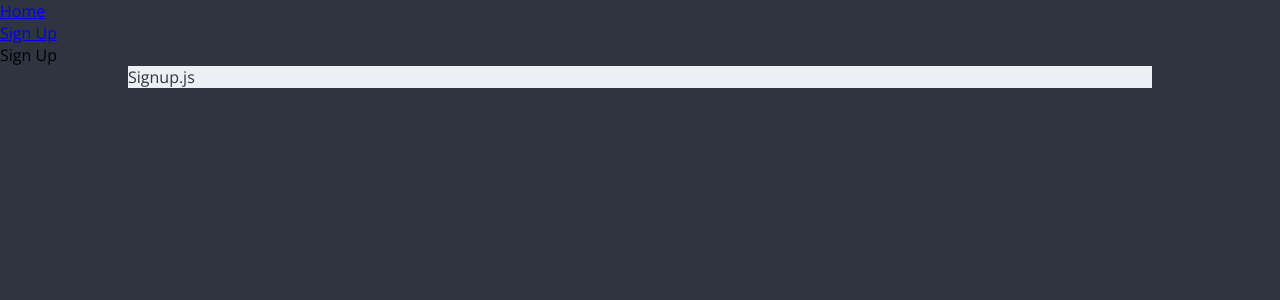
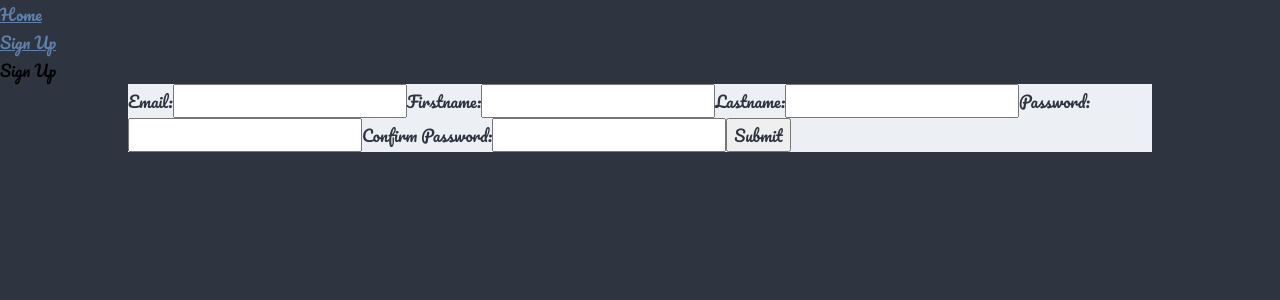
Before and after one commit to KenleyArai/TApp, a Next.js app in the folder tellus_frontend/: page /signup in a window 1280 px wide. Shown: the top 300 px of the page. Built offline with nearby package versions, Linux system fonts and the light colour scheme.

Commit message:
Signup now properly displays server error messages

```diff
--- a/tellus_frontend/components/Meta.jsx
+++ b/tellus_frontend/components/Meta.jsx
@@ -7,7 +7,7 @@ export default () => (
       <meta name="viewport" content="width=device-width, initial-scale=1" />
       <meta charSet="utf-8" />
       <link
-        href="https://fonts.googleapis.com/css?family=Open+Sans&display=swap"
+        href="https://fonts.googleapis.com/css?family=Open+Sans|Pacifico&display=swap"
         rel="stylesheet"
       />
     </Head>
@@ -35,7 +35,9 @@ export default () => (
       hr {
         margin: 0;
         padding: 0;
+        font-family: "Pacifico", cursive;
       }
+
       body {
         background-color: #2e3440;
       }
--- a/tellus_frontend/components/Navbar.jsx
+++ b/tellus_frontend/components/Navbar.jsx
@@ -29,6 +29,13 @@ const Navbar = ({ links }) => {
           Welcome {firstname} {lastname},{" "}
           <a onClick={() => signout(setUser)}>{"Sign Out"}</a>
         </li>
+        <style jsx>{`
+          a {
+            color: #5e81ac;
+            text-decoration: underline;
+            cursor: pointer;
+          }
+        `}</style>
       </ul>
     );
   }
@@ -44,6 +51,13 @@ const Navbar = ({ links }) => {
           <a>{"Sign Up"}</a>
         </Link>
       </li>
+      <style jsx>{`
+        a {
+          color: #5e81ac;
+          text-decoration: underline;
+          cursor: pointer;
+        }
+      `}</style>
     </ul>
   );
 };
--- /dev/null
+++ b/tellus_frontend/components/SignUpForm.jsx
@@ -0,0 +1,122 @@
+import React, { useState } from "react";
+import useUser from "../hooks/useUser";
+import Router from "next/router";
+
+const checkPassword = (password, confirmPassword) =>
+  password === confirmPassword;
+
+const sendSignUp = (
+  event,
+  email,
+  firstname,
+  lastname,
+  password,
+  confirmPassword,
+  setError,
+  setUser
+) => {
+  event.preventDefault();
+  if (!checkPassword(password, confirmPassword)) {
+    setError("Emails do not match");
+  } else {
+    fetch("http://localhost:5000/signup", {
+      method: "POST",
+      headers: { "Content-Type": "application/json" },
+      body: JSON.stringify({
+        email: email,
+        password: password,
+        firstname: firstname,
+        lastname: lastname
+      })
+    })
+      .then(resp => {
+        if (!resp.ok) {
+          resp.json().then(obj => setError(obj.msg));
+          throw Error(resp.statusText);
+        }
+        return resp;
+      })
+      .then(resp => resp.json())
+      .then(resp => setUser(resp))
+      .then(() => Router.push("/dashboard"))
+      .catch(() => console.log("ERROR"));
+  }
+};
+
+const SignUpForm = () => {
+  const [email, setEmail] = useState("");
+  const [firstname, setFirstname] = useState("");
+  const [lastname, setLastname] = useState("");
+  const [password, setPassword] = useState("");
+  const [confirmPassword, setConfirmPassword] = useState("");
+  const [emailCheck, setError] = useState(true);
+  const [accessToken, fn, ls, user_id, setUser] = useUser();
+  return (
+    <div>
+      <form
+        onSubmit={event =>
+          sendSignUp(
+            event,
+            email,
+            firstname,
+            lastname,
+            password,
+            confirmPassword,
+            setError,
+            setUser
+          )
+        }
+      >
+        <label>
+          Email:
+          <input
+            type="text"
+            value={email}
+            onChange={e => setEmail(e.target.value)}
+            required
+          />
+        </label>
+        <label>
+          Firstname:
+          <input
+            type="text"
+            value={firstname}
+            onChange={e => setFirstname(e.target.value)}
+            required
+          />
+        </label>
+        <label>
+          Lastname:
+          <input
+            type="text"
+            value={lastname}
+            onChange={e => setLastname(e.target.value)}
+            required
+          />
+        </label>
+        <label>
+          Password:
+          <input
+            type="text"
+            value={password}
+            onChange={e => setPassword(e.target.value)}
+            required
+          />
+        </label>
+        <label>
+          Confirm Password:
+          <input
+            type="text"
+            value={confirmPassword}
+            onChange={e => setConfirmPassword(e.target.value)}
+            required
+          />
+        </label>
+        <input type="submit" value="Submit" />
+      </form>
+      {emailCheck ? emailCheck : ""}
+    </div>
+  );
+};
+
+export default SignUpForm;
--- a/tellus_frontend/pages/signup.js
+++ b/tellus_frontend/pages/signup.js
@@ -1,7 +1,12 @@
 import Page from "../components/Page";
+import SignUpForm from "../components/SignUpForm";
 
 function SignUp() {
-  return <Page bannerText={"Sign Up"}>Signup.js</Page>;
+  return (
+    <Page bannerText={"Sign Up"}>
+      <SignUpForm />
+    </Page>
+  );
 }
 
 export default SignUp;
```
Also changed, not shown: tellus_frontend/components/Signup.jsx (deleted, +0 -42 lines), 1 other file (tests, documents, lock files or other folders).
